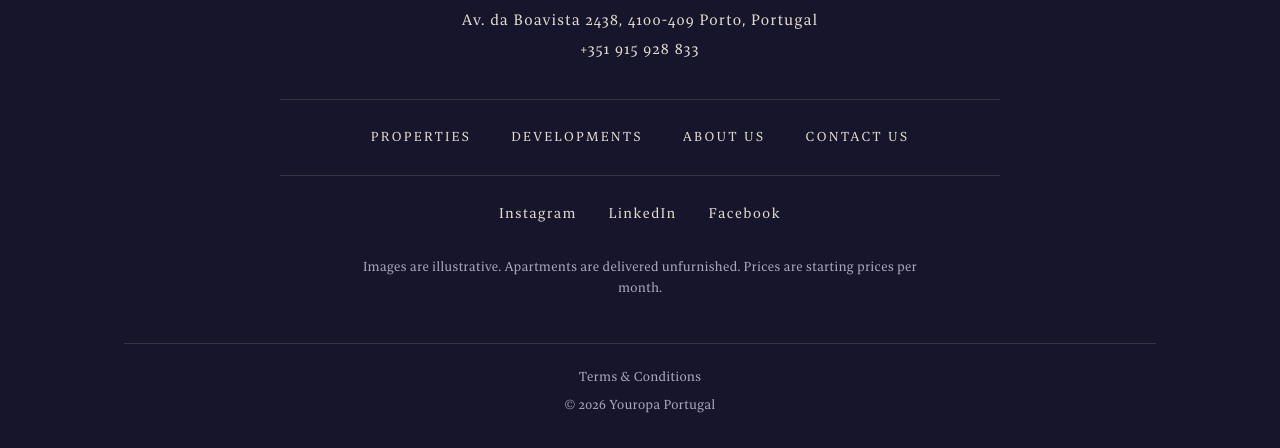
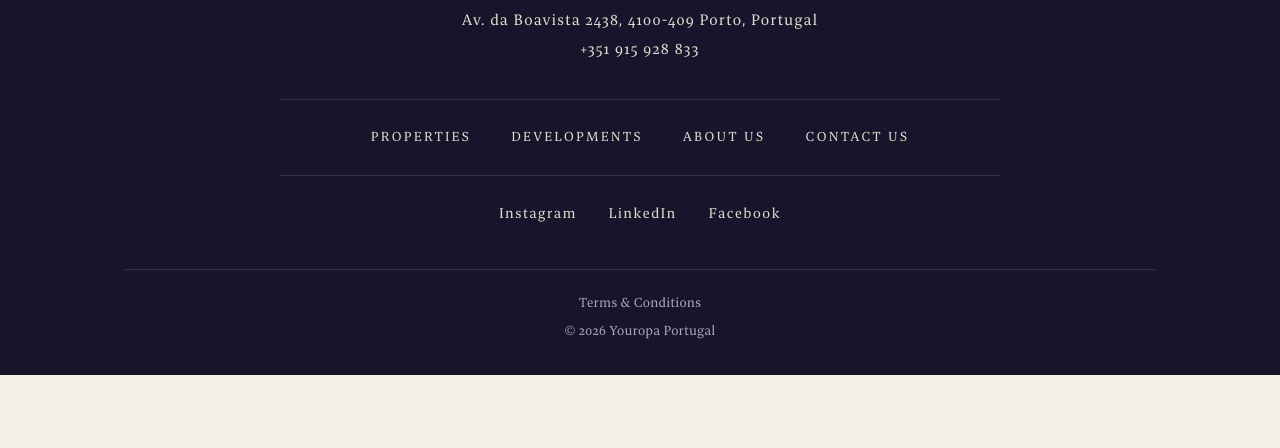
Before and after one commit to giovana-lima/LP_Marques_Rental, a website: page public/rent-porto-en.html in a window 1280 px wide. Shown: the part 5363-5811 px from the top of the page. After the commit the page ends 5738 px from the top, so only its background shows below. Drawn offline with Linux system fonts and the light colour scheme.

Commit message:
Update rent-porto-en.html

```diff
--- a/public/rent-porto-en.html
+++ b/public/rent-porto-en.html
@@ -614,13 +614,6 @@
         font-size: 14px;
         letter-spacing: 0.08em;
       }
-      .sf-note {
-        max-width: 560px;
-        margin-top: 32px;
-        font-size: 13px;
-        line-height: 1.6;
-        color: #a9a6bd;
-      }
       .sf-bottom {
         width: 100%;
         margin-top: 44px;
@@ -651,7 +644,7 @@
     <header>
       <div class="wrap">
         <img src="assets/img/logo.png" alt="Youropa" />
-        <a class="lang" href="rent-porto-pt.html" hreflang="pt">Português</a>
+        <a class="lang" href="https://arrendar-marques.youropapt.com/" hreflang="pt">Português</a>
       </div>
     </header>
 
@@ -1068,10 +1061,6 @@
             >Facebook</a
           >
         </nav>
-        <p class="sf-note">
-          Images are illustrative. Apartments are delivered unfurnished. Prices are starting prices
-          per month.
-        </p>
         <div class="sf-bottom">
           <a href="https://www.youropapt.com/terms-and-conditions">Terms &amp; Conditions</a>
           <span>© 2026 Youropa Portugal</span>
```
